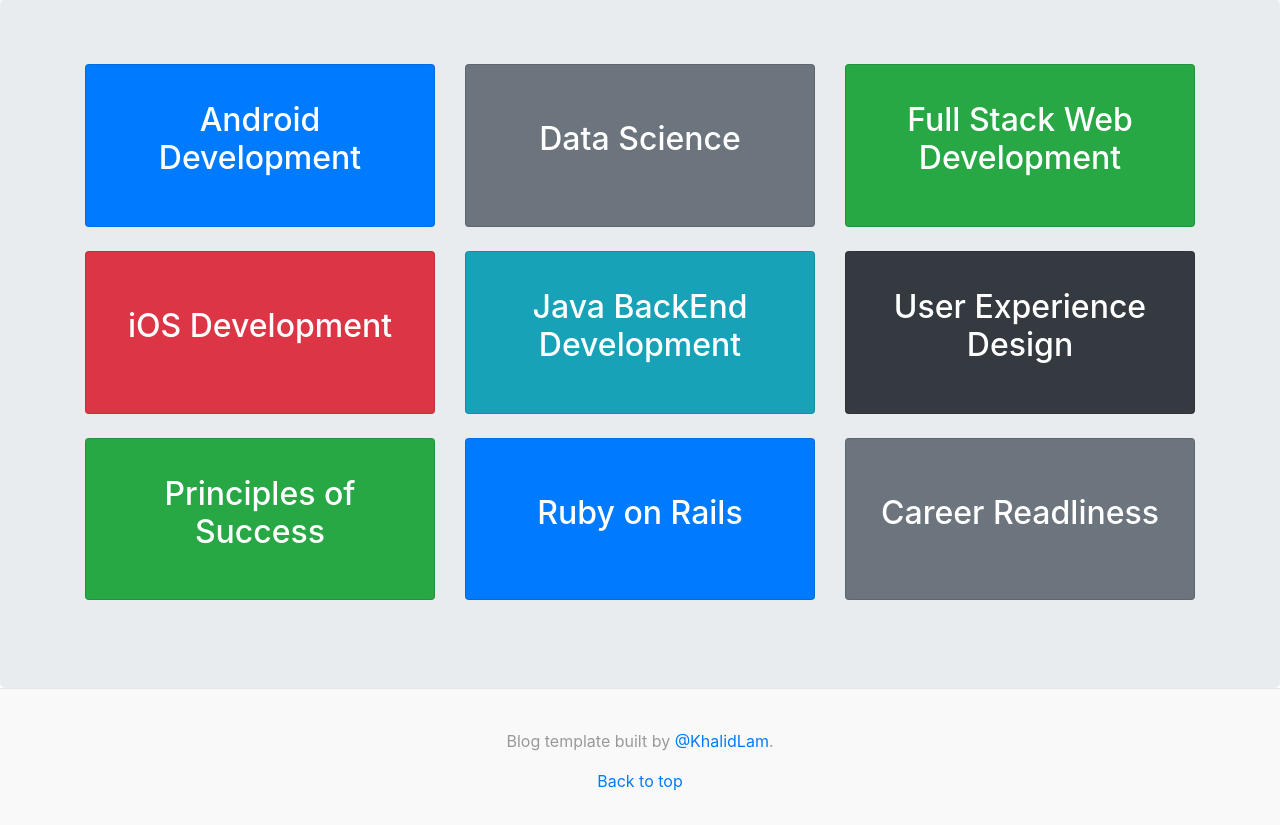
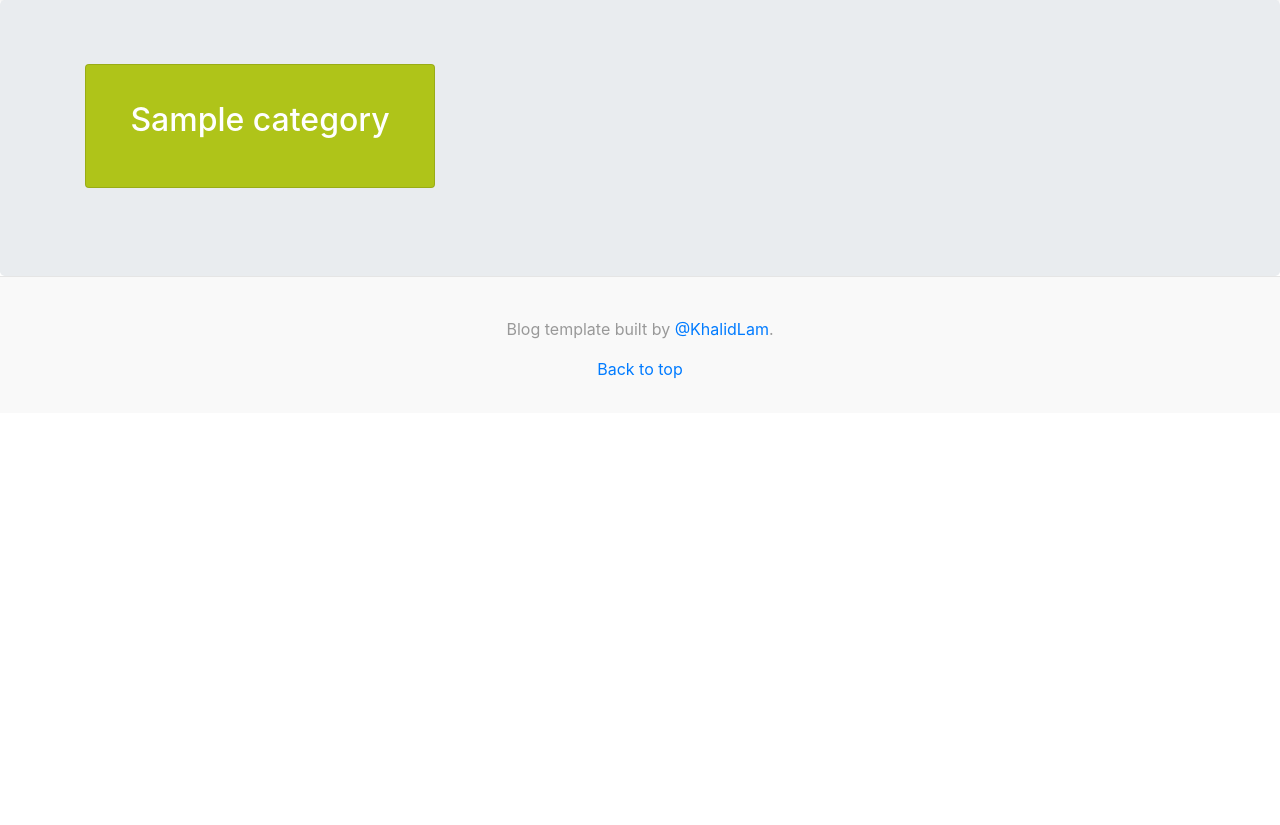
Before and after one commit to KhalidLam/PHP-Blog, a PHP site: page /categories.php in a window 1280 px wide. Shown: the part 67-892 px from the top of the page. After the commit the page ends 446 px from the top, so only its background shows below. Run offline with PHP 8.4, Linux system fonts and the light colour scheme; tables that the repository leaves empty hold one stand-in row (values such as "Sample post").

Commit message:
fix display of articles from DB & some issues

```diff
--- a/categories.php
+++ b/categories.php
@@ -1,3 +1,16 @@
+<?php require "db.php" ?>
+<?php
+
+function random_color_part() {
+    return str_pad( dechex( mt_rand( 0, 255 ) ), 2, '0', STR_PAD_LEFT);
+}
+
+function random_color() {
+    return random_color_part() . random_color_part() . random_color_part();
+}
+
+?>
+
 <!DOCTYPE html>
 <html lang="en">
 
@@ -40,88 +53,20 @@
             <div class="container">
                 <div class="row row-cols-1 row-cols-md-2 row-cols-lg-3">
 
-                    <div class="col mb-4 d-flex align-items-stretch">
-                        <div class="card text-white bg-primary py-3 btn w-100">
-                            <div class="card-body d-flex align-items-center justify-content-center">
-                                <h2 class="card-title">Android Development</h2>
-                            </div>
+                    <?php
+                        $data = $conn->query("SELECT * FROM category")->fetchAll();
+                        foreach ($data as $row) :
+                    ?>
+
+                        <div class="col mb-4 d-flex align-items-stretch">
+                            <a href="articleOfCategory.php?catID=<?= $row['category_id'] ?>" class="card text-white py-3 btn w-100" style="background-color: <?php echo "#".random_color() ?>" >
+                                <div class="card-body d-flex align-items-center justify-content-center">
+                                    <h2 class="card-title"><?= $row['category_name'] ?></h2>
+                                </div>
+                            </a>
                         </div>
 
-                    </div>
-
-                    <div class="col mb-4 d-flex align-items-stretch">
-                        <div class="card text-white bg-secondary py-3 btn w-100">
-                            <div class="card-body d-flex align-items-center justify-content-center">
-                                <h2 class="card-title">Data Science</h2>
-                            </div>
-                        </div>
-
-                    </div>
-
-                    <div class="col mb-4 d-flex align-items-stretch">
-                        <div class="card text-white bg-success py-3 btn w-100">
-                            <div class="card-body d-flex align-items-center justify-content-center">
-                                <h2 class="card-title">Full Stack Web Development</h2>
-                            </div>
-                        </div>
-
-                    </div>
-
-                    <div class="col mb-4 d-flex align-items-stretch">
-                        <div class="card text-white bg-danger py-3 btn w-100">
-                            <div class="card-body d-flex align-items-center justify-content-center">
-                                <h2 class="card-title">iOS Development</h2>
-                            </div>
-                        </div>
-
-                    </div>
-
-                    <div class="col mb-4 d-flex align-items-stretch">
-                        <div class="card text-white bg-info py-3 btn w-100">
-                            <div class="card-body d-flex align-items-center justify-content-center">
-                                <h2 class="card-title">Java BackEnd Development</h2>
-                            </div>
-                        </div>
-
-                    </div>
-
-                    <div class="col mb-4 d-flex align-items-stretch">
-                        <div class="card text-white bg-dark py-3 btn w-100">
-                            <div class="card-body d-flex align-items-center justify-content-center">
-                                <h2 class="card-title">User Experience Design</h2>
-                            </div>
-                        </div>
-
-                    </div>
-
-
-                    <div class="col mb-4 d-flex align-items-stretch">
-                        <div class="card text-white bg-success py-3 btn w-100">
-                            <div class="card-body d-flex align-items-center justify-content-center">
-                                <h2 class="card-title">Principles of Success</h2>
-                            </div>
-                        </div>
-
-                    </div>
-
-                    <div class="col mb-4 d-flex align-items-stretch">
-                        <div class="card text-white bg-primary py-3 btn w-100">
-                            <div class="card-body d-flex align-items-center justify-content-center">
-                                <h2 class="card-title">Ruby on Rails</h2>
-                            </div>
-                        </div>
-
-                    </div>
-
-                    <div class="col mb-4 d-flex align-items-stretch">
-                        <div class="card text-white bg-secondary py-3 btn w-100">
-                            <div class="card-body d-flex align-items-center justify-content-center">
-                                <h2 class="card-title">Career Readliness</h2>
-                            </div>
-                        </div>
-
-                    </div>
-
+                    <?php endforeach ?>
 
                 </div>
             </div>
```
Also changed, not shown: article.php (+34 -10 lines), css/home.css (+11 -0 lines), index.php (+16 -25 lines), insertArticle.php (+1 -14 lines), single_article.php (+42 -61 lines).
